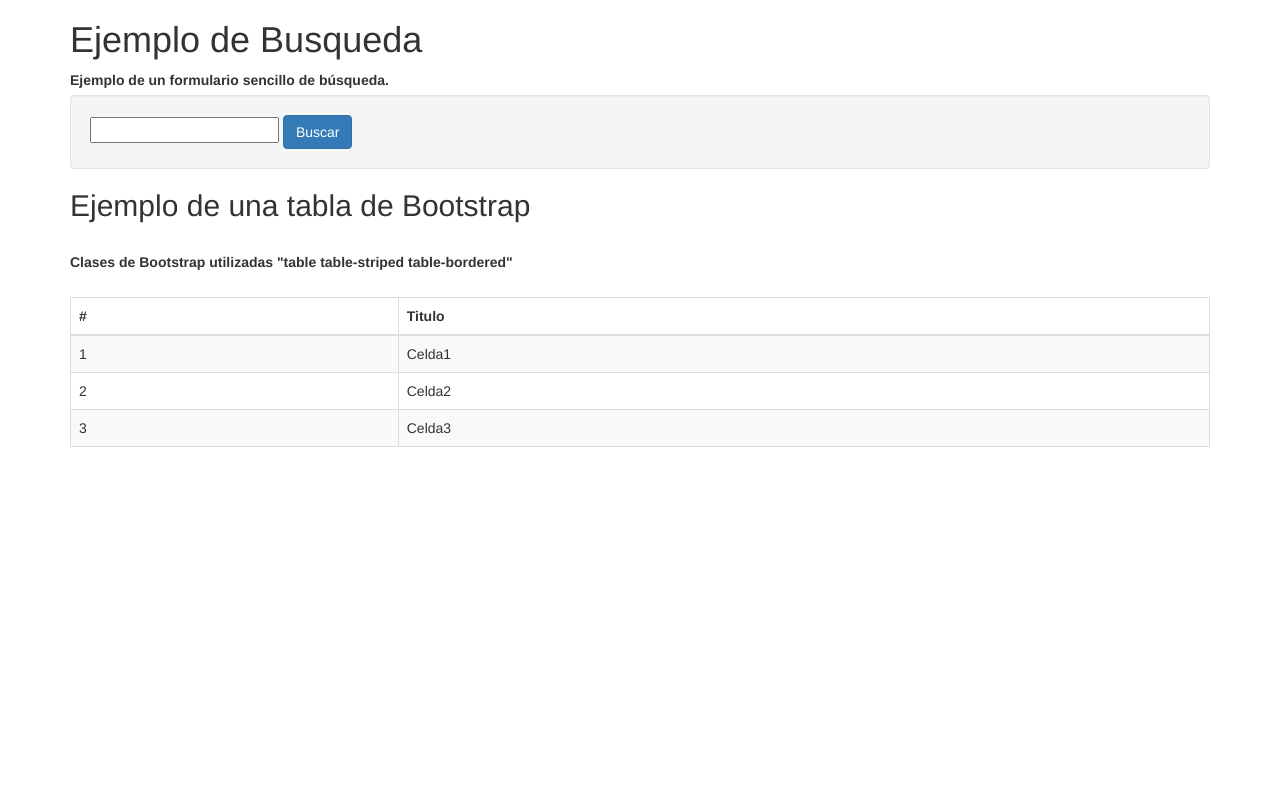
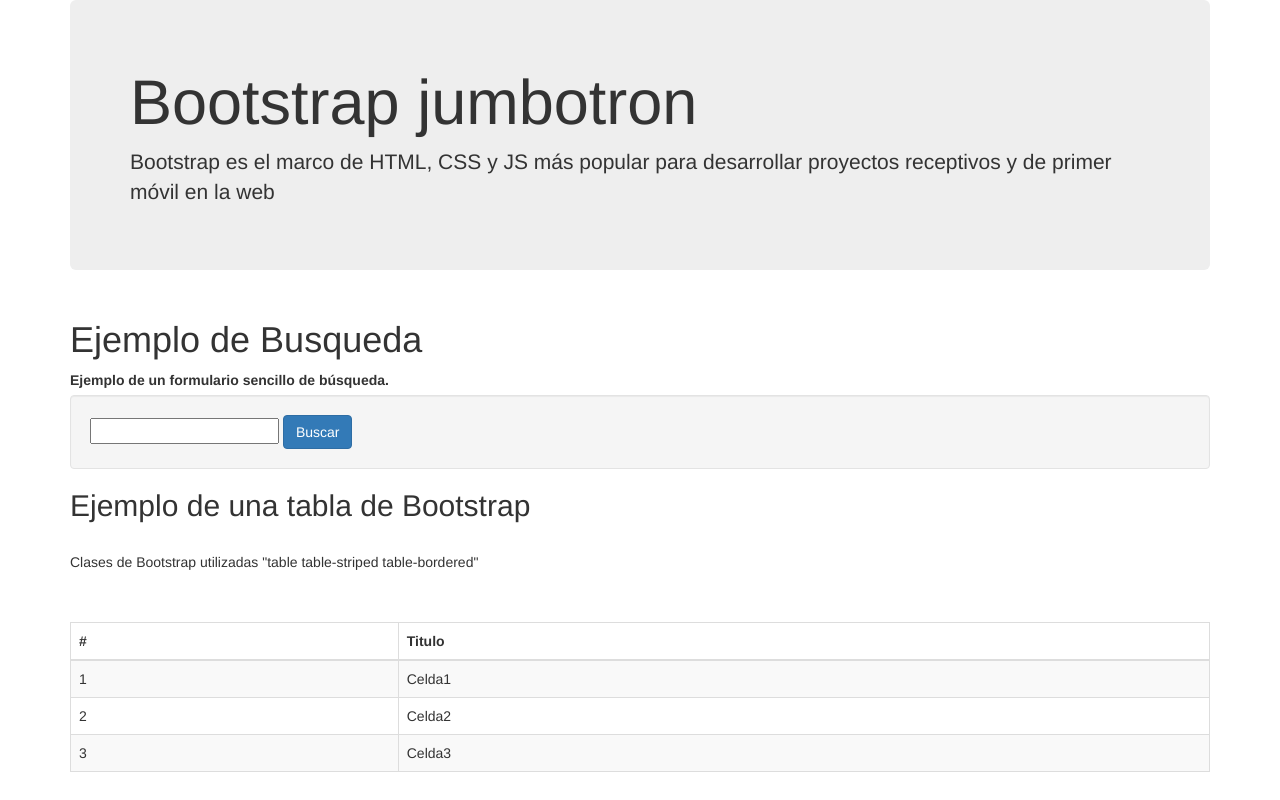
Before and after one commit to joser3047/AYD1_G6, a plain HTML site: page index.html in a window 1280 px wide. Drawn offline with nearby package versions, Linux system fonts and the light colour scheme.

Commit message:
201403762 - jumbotron
Adicion del jumbotron

```diff
--- a/index.html
+++ b/index.html
@@ -11,6 +11,15 @@
   </head>
 
   <body>
+
+    <div class="container">
+  <div class="jumbotron">
+    <h1>Bootstrap jumbotron</h1>
+    <p>Bootstrap es el marco de HTML, CSS y JS más popular para desarrollar proyectos receptivos y de primer móvil en la web</p>
+  </div>
+</div>
+
+
     <div class="container">
       <h1>Ejemplo de Busqueda</h1>
       <label>Ejemplo de un formulario sencillo de búsqueda.</label>
@@ -25,7 +34,7 @@
 
 
 <br>
-<label> Clases de Bootstrap utilizadas   "table table-striped table-bordered" </label>
+<p> Clases de Bootstrap utilizadas   "table table-striped table-bordered" </p>
 <br>
 <br>
       <!-- Tabla con celdas de color de fondo alternantes y con marco -->
```
